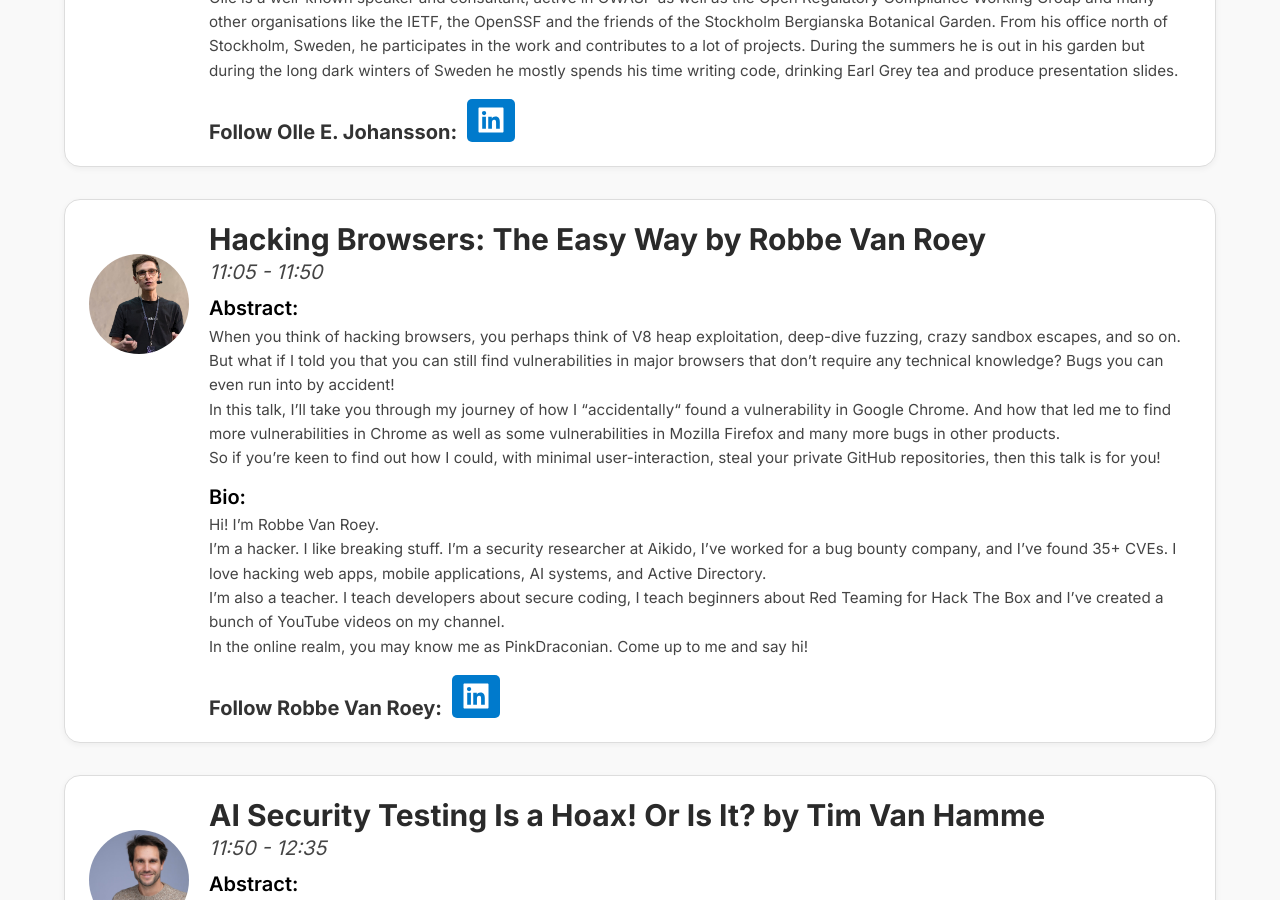
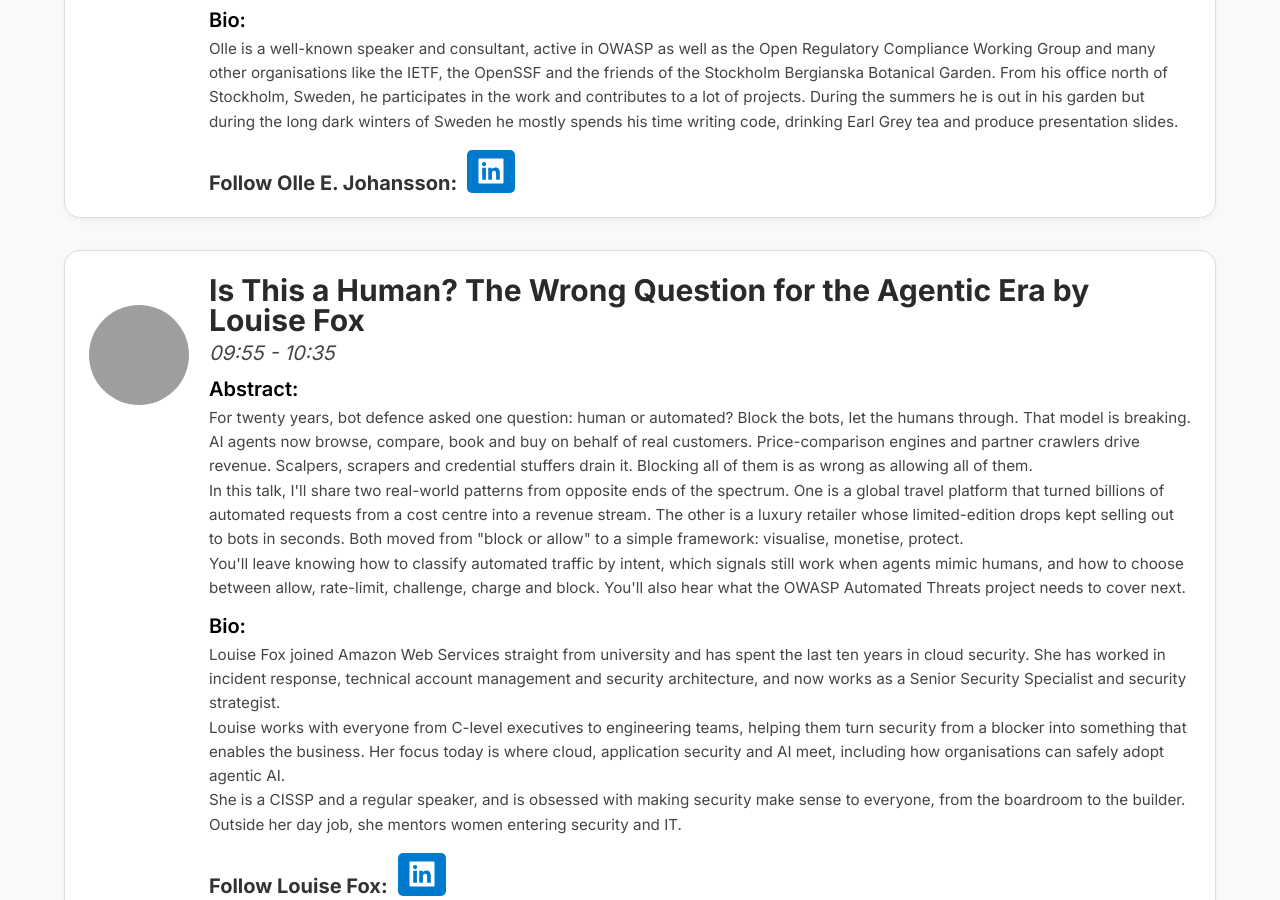
Before and after one commit to dm-17/Owasp-BeNeLux-Days-2026, a Jekyll site: the page built from program/conference.md, in a window 1280 px wide and 900 px high, scrolled down 1868 px. Built offline with Jekyll 4.4.1, drawn with Linux system fonts in a browser that asks for light colours; some of the changed text lies outside the part shown; grey boxes are pictures that could not be loaded.

Commit message:
updated programme and 1 more speaker

```diff
--- a/_data/conference.yml
+++ b/_data/conference.yml
@@ -21,18 +21,18 @@
 
   - type    : info
     day     : 26/11/2026
-    time    : 9:00 - 17:30
+    time    : 9:00 - 17:00
     title   : Conference
 
   - type    : break
     day     : 26/11/2026
-    time    : 08:30 - 09:15
+    time    : 08:30 - 09:00
     title   : Registration booth and welcome coffee
     display : yes
 
   - type    : break
     day     : 26/11/2026
-    time    : 09:15 - 09:30
+    time    : 09:00 - 09:15
     name    : Owasp BeNeLux Team
     title   : Opening / Welcome
     display : yes
@@ -40,7 +40,7 @@
   - type    : talk
     image   : Olle-E-Johansson.jpg
     day     : 26/11/2026
-    time    : 09:30 - 10:15
+    time    : 09:15 - 09:55
     name    : Olle E. Johansson
     bio     : >-
               Olle is a well-known speaker and consultant, active in OWASP as well as the Open Regulatory
@@ -67,12 +67,47 @@
     display : yes
     confirmed: yes
 
-  - type    : break
+  - type    : talk
+    image   : louise_fox.jpg
     day     : 26/11/2026
-    time    : 10:15 - 10:35
-    title   : AI Wargames CTF opening
-    url     : /program/ctf
+    time    : 09:55 - 10:35
+    name    : Louise Fox
+    bio     : >-
+              Louise Fox joined Amazon Web Services straight from university and has
+              spent the last ten years in cloud security. She has worked in incident
+              response, technical account management and security architecture, and
+              now works as a Senior Security Specialist and security strategist.<br>
+              Louise works with everyone from C-level executives to engineering teams,
+              helping them turn security from a blocker into something that enables the
+              business. Her focus today is where cloud, application security and AI meet,
+              including how organisations can safely adopt agentic AI.<br>
+              She is a CISSP and a regular speaker, and is obsessed with making security
+              make sense to everyone, from the boardroom to the builder. Outside her
+              day job, she mentors women entering security and IT.
+    title   : Is This a Human? The Wrong Question for the Agentic Era
+    abstract: >-
+              For twenty years, bot defence asked one question: human or automated? Block
+              the bots, let the humans through. That model is breaking. AI agents now browse,
+              compare, book and buy on behalf of real customers. Price-comparison engines
+              and partner crawlers drive revenue. Scalpers, scrapers and credential stuffers
+              drain it. Blocking all of them is as wrong as allowing all of them.<br>
+              In this talk, I'll share two real-world patterns from opposite ends of the
+              spectrum. One is a global travel platform that turned billions of automated
+              requests from a cost centre into a revenue stream. The other is a luxury
+              retailer whose limited-edition drops kept selling out to bots in seconds.
+              Both moved from "block or allow" to a simple framework: visualise, monetise,
+              protect.<br>
+              You'll leave knowing how to classify automated traffic by intent, which
+              signals still work when agents mimic humans, and how to choose between allow,
+              rate-limit, challenge, charge and block. You'll also hear what the OWASP
+              Automated Threats project needs to cover next.
+    linkedin: https://www.linkedin.com/in/louisefoxaws/
+    x_handle:
+    feed    :
+    url     :
+    urltag  :
     display : yes
+    confirmed: yes
 
   - type    : break
     day     : 26/11/2026
@@ -83,7 +118,7 @@
   - type    : talk
     image   : robbe_van_roey.png
     day     : 26/11/2026
-    time    : 11:05 - 11:50
+    time    : 11:05 - 11:45
     name    : Robbe Van Roey
     bio     : >-
               Hi! I’m Robbe Van Roey.<br />
@@ -118,7 +153,7 @@
   - type    : talk
     image   : tim_van_hamme.jpg
     day     : 26/11/2026
-    time    : 11:50 - 12:35
+    time    : 11:45 - 12:25
     name    : Tim Van Hamme
     bio     : >-
               Tim is the CTO and co-founder of Blue41, the security monitoring platform for AI agents.
@@ -151,14 +186,14 @@
 
   - type    : break
     day     : 26/11/2026
-    time    : 12:35 - 13:35
+    time    : 12:25 - 13:25
     title   : Lunch
     display : yes
 
   - type    : talk
     image   : roman_zhukov.png
     day     : 26/11/2026
-    time    : 13:35 - 14:20
+    time    : 13:25 - 14:05
     name    : Roman Zhukov
     bio     : >-
               Roman is a cybersecurity expert and leader with 20+ years of experience securing complex
@@ -193,7 +228,7 @@
   - type    : talk
     image   : marc_samson.jpg
     day     : 26/11/2026
-    time    : 14:20 - 15:05
+    time    : 14:05 - 14:45
     name    : Marc Samson
     bio     : >-
               Marc Samson is an internationally experienced Cybersecurity, IT/OT, AI and Privacy
@@ -233,14 +268,14 @@
 
   - type    : break
     day     : 26/11/2026
-    time    : 15:05 - 15:35
+    time    : 14:45 - 15:15
     title   : Break
     display : yes
 
   - type    : talk
     image   : jeroen_beckers.png
     day     : 26/11/2026
-    time    : 15:35 - 16:20
+    time    : 15:15 - 15:55
     name    : Jeroen Beckers
     bio     : >-
               I am the mobile solution lead at NVISO, where I am responsible for quality
@@ -272,7 +307,7 @@
   - type    : talk
     image   : katie_paxton.jpg
     day     : 26/11/2026
-    time    : 16:20 - 17:05
+    time    : 15:55 - 16:35
     name    : Katie Paxton-Fear
     bio     : >-
               Katie Paxton-Fear is a hacker and security advocate at Semgrep – she used to make
@@ -300,7 +335,14 @@
 
   - type    : break
     day     : 26/11/2026
-    time    : 17:05 - 17:30
+    time    : 16:35 - 17:00
     name    : Owasp BeNeLux Team
     title   : Closing
     display : yes
+
+  - type    : break
+    day     : 26/11/2026
+    time    : 17:00 - 18:00
+    name    : Owasp BeNeLux Team
+    title   : Networking reception
+    display : yes
--- a/_data/training.yml
+++ b/_data/training.yml
@@ -80,40 +80,6 @@
     confirmed: yes
 
   - type    : training
-    image   : jeroen_beckers.png
-    day     : 27/11/2026
-    time    : 09:00 - 17:00
-    name    : Jeroen Beckers
-    bio     : >-
-              I am the mobile solution lead at NVISO, where I am responsible for quality
-              delivery, innovation and methodology for all mobile assessments. I am
-              actively involved in the mobile security community, and I try to share my
-              knowledge through open-source tools, blogposts, trainings and presentations.
-              I am the lead author and instructor of the SANS 575 course&#58; Mobile device
-              security and ethical hacking and a co-author of the OWASP Mobile Application
-              Security Testing Guide (MSTG) and OWASP Mobile Application Security
-              Verification Standard (MASVS).
-    title   : The Hitchhacker's guide to the mobile galaxy workshop
-    abstract: >-
-              The mobile galaxy is dominated by two solar systems&#58;&#58; Android and iOS.
-              Grab your towel and embark on a journey through the intricacies of mobile
-              operating systems. Uncover the secrets and vulnerabilities of mobile app planets
-              through static analysis. Ignite the infinite improbability drive and delve deeper
-              with dynamic analysis to gain the skills and knowledge to outwit the Vogons.
-              <br />
-              In this training, not only the Ultimate Question of Life, the Universe, and
-              Everything will be answered but also most of your questions regarding mobile
-              security. Join us on this galactic adventure of exploring the OWASP MASVS and MASTG!
-    feed    :
-    url     :
-    linkedin:
-    x_handle:
-    reqs    :
-    urltag  :
-    display : no
-    confirmed: no
-
-  - type    : training
     image   : seba_deleersnyder.png
     day     : 27/11/2026
     time    : 09:00 - 17:00
```
Also changed, not shown: 1 other file.
